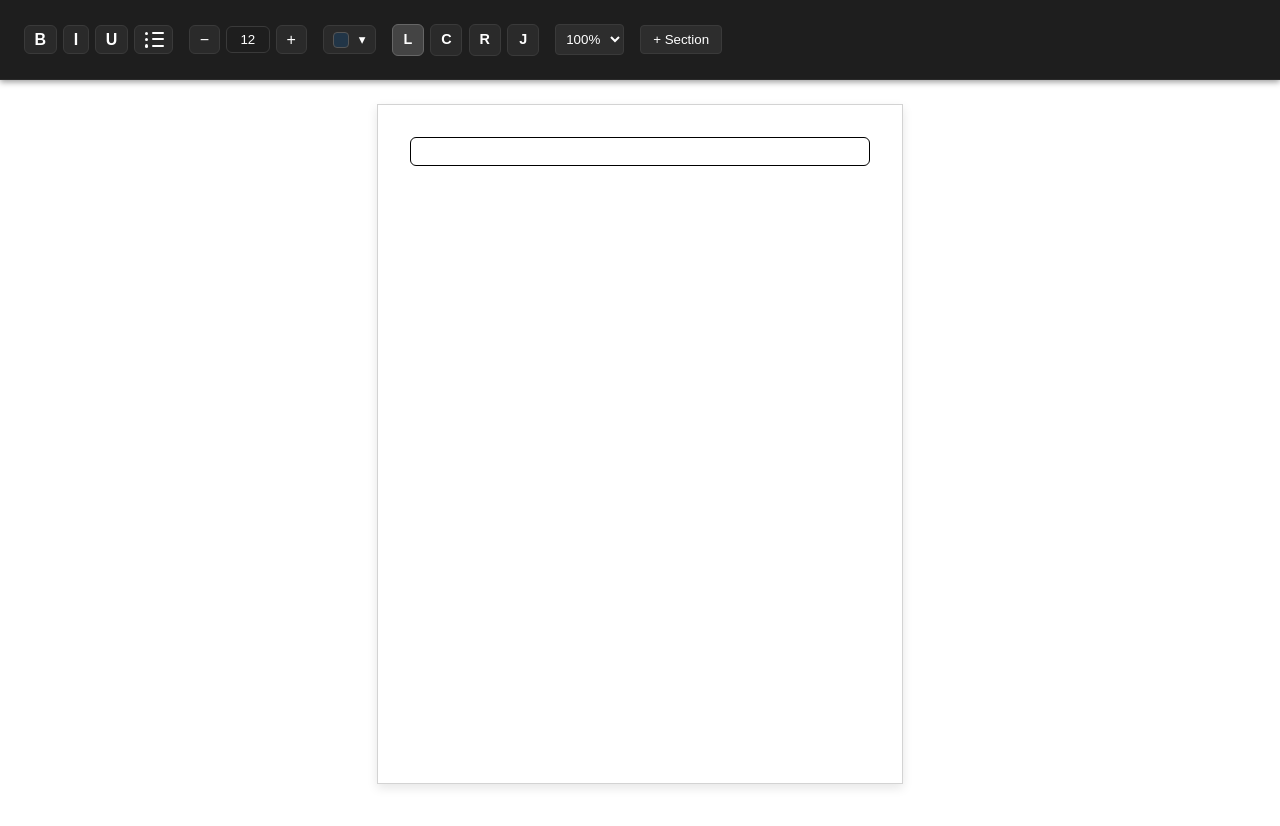
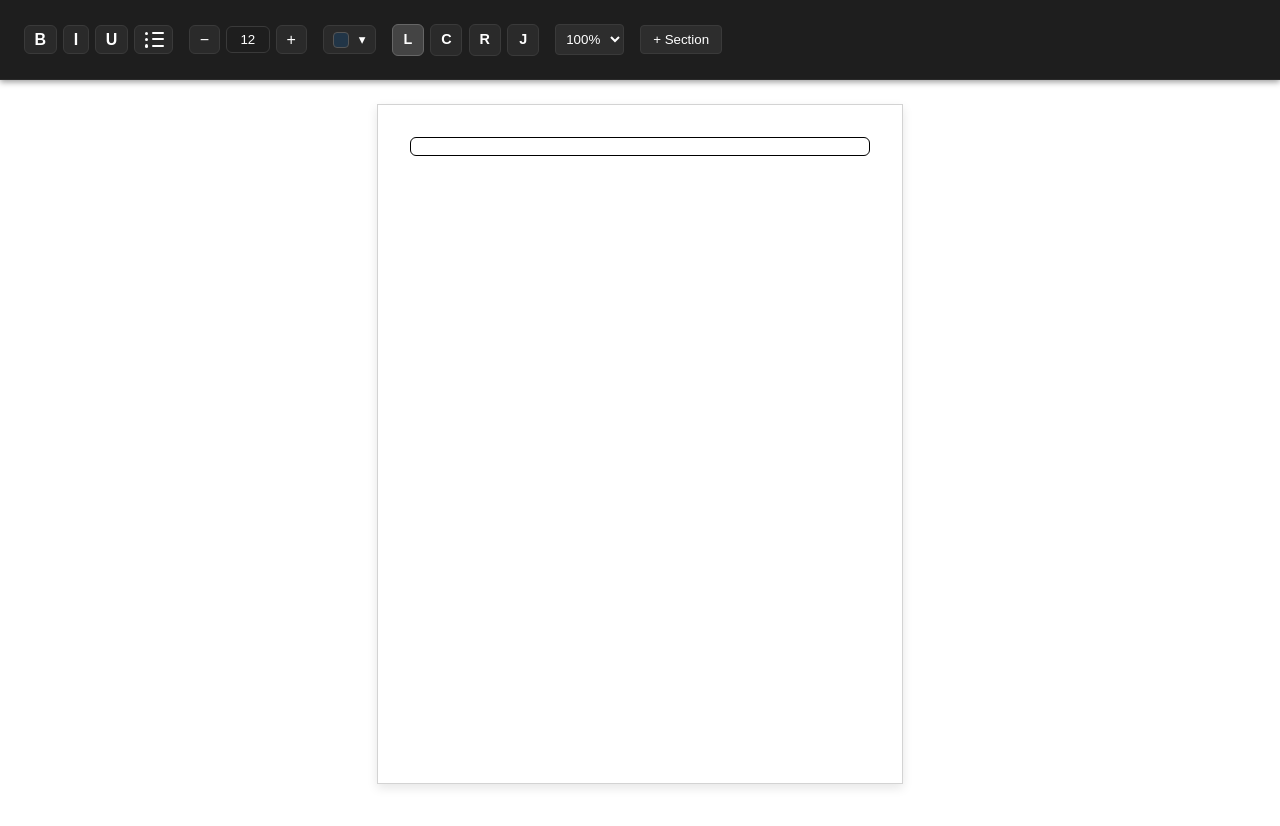
Before and after one commit to connork97/Resume-Builder, a React (Vite) app: page / in a window 1280 px wide. Both pictures are taken after a click on the button "+ Section". Shown: the top 826 px of the page. Built offline with nearby package versions, Linux system fonts and the light colour scheme.

Commit message:
various small styling changes

```diff
--- a/src/components/Section/Section.module.css
+++ b/src/components/Section/Section.module.css
@@ -1,9 +1,15 @@
 .section {
-  min-height: 1.2rem;
-  padding: 0.25rem;
+  /* min-height: 1.2rem; */
+  /* padding: 0.25rem; */
   outline: none;
   border-radius: 6px;
   transition: border 0.15s ease;
+}
+
+.section ul {
+  margin-block-start: 0;
+  margin-block-end: 0;
+  padding-inline-start: 40px;  /* default for html unordered lists */
 }
 
 .section:hover {
--- a/src/index.css
+++ b/src/index.css
@@ -1,7 +1,7 @@
 :root {
   font-family: system-ui, Avenir, Helvetica, Arial, sans-serif;
-  line-height: 1.5;
-  font-weight: 400;
+  /* line-height: 1.5; */
+  /* font-weight: 400; */
 
   /* color-scheme: light dark; */
   /* color: rgba(255, 255, 255, 0.87); */
```
